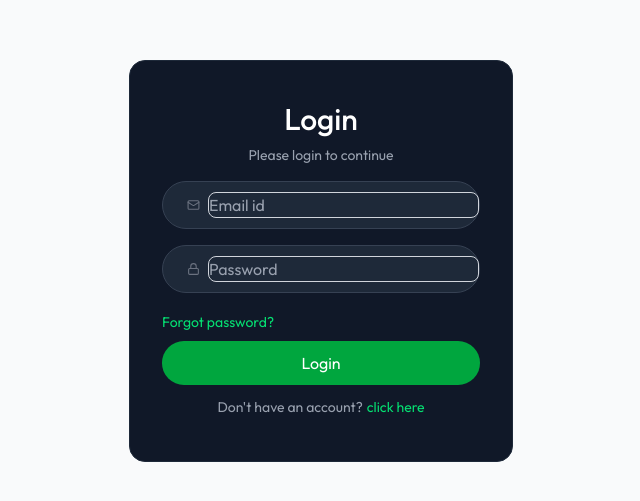
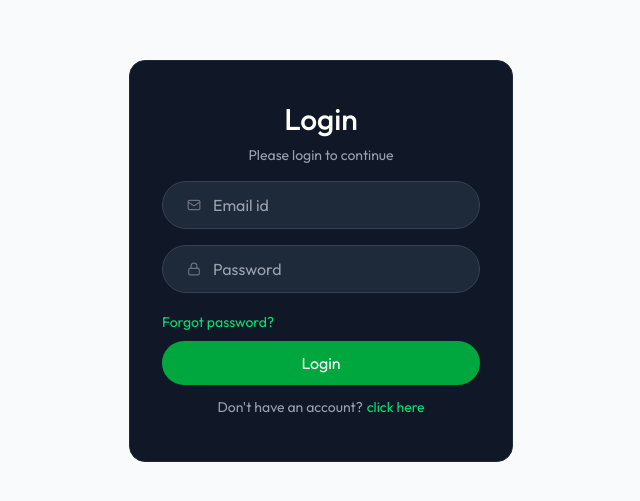
Before and after one commit to urmilarajapurkar953-design/ai-resume-builder, a React (Vite) app in the folder client/: page /login in a window 1280 px wide. Shown: the part 139-640 px from the top of the page, without its empty margins (319-959 px from the left). Built offline with nearby package versions, Linux system fonts and the light colour scheme; no server answers.

Commit message:
style: fix input field spacing and autofill styling

```diff
--- a/client/src/pages/Login.jsx
+++ b/client/src/pages/Login.jsx
@@ -84,13 +84,13 @@ const Login = () => {
 
         {/* NAME */}
         {state !== "login" && (
-          <div className="flex items-center mt-6 w-full bg-gray-800 border border-gray-700 h-12 rounded-full pl-6 gap-2">
-            <User2Icon color="#6B7280" size={16} />
+  <div className="flex items-center mt-6 w-full bg-[#1F2937] border border-gray-700 h-12 rounded-full pl-6 pr-6 gap-3">
+    <User2Icon color="#6B7280" size={16} className="flex-shrink-0" />
     <input
       type="text"
       name="name"
       placeholder="Name"
-              className="w-full bg-transparent text-white placeholder-gray-400 outline-none"
+      className="w-full bg-transparent text-white placeholder-gray-400 outline-none border-none focus:ring-0"
       value={formData.name}
       onChange={handleChange}
       required
@@ -99,13 +99,13 @@ const Login = () => {
 )}
 
         {/* EMAIL */}
-        <div className="flex items-center w-full mt-4 bg-gray-800 border border-gray-700 h-12 rounded-full pl-6 gap-2">
-          <Mail color="#6B7280" size={14} />
+        <div className="flex items-center w-full mt-4 bg-gray-800 border border-gray-700 h-12 rounded-full pl-6 pr-4 gap-3">
+  <Mail color="#6B7280" size={14} className="flex-shrink-0" />
   <input
     type="email"
     name="email"
     placeholder="Email id"
-            className="w-full bg-transparent text-white placeholder-gray-400 outline-none"
+    className="w-full bg-transparent text-white placeholder-gray-400 outline-none border-none focus:ring-0"
     value={formData.email}
     onChange={handleChange}
     required
@@ -113,13 +113,13 @@ const Login = () => {
 </div>
 
         {/* PASSWORD */}
-        <div className="flex items-center mt-4 w-full bg-gray-800 border border-gray-700 h-12 rounded-full pl-6 gap-2">
-          <Lock color="#6B7280" size={14} />
+        <div className="flex items-center w-full mt-4 bg-gray-800 border border-gray-700 h-12 rounded-full pl-6 pr-4 gap-3">
+  <Lock color="#6B7280" size={14} className="flex-shrink-0" />
   <input
     type="password"
     name="password"
     placeholder="Password"
-            className="w-full bg-transparent text-white placeholder-gray-400 outline-none"
+    className="w-full bg-transparent text-white placeholder-gray-400 outline-none border-none focus:ring-0"
     value={formData.password}
     onChange={handleChange}
     required
```
Also changed, not shown: 1 other file (tests, documents, lock files or other folders). Lines whose indentation alone changed are shown as unchanged.
